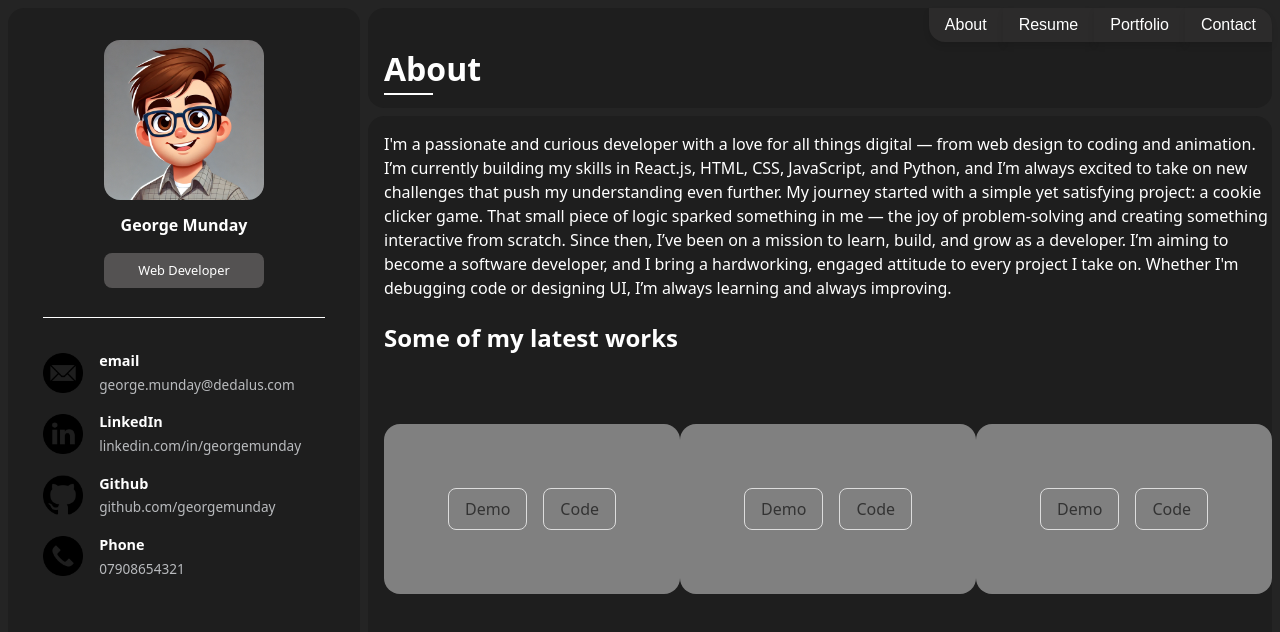
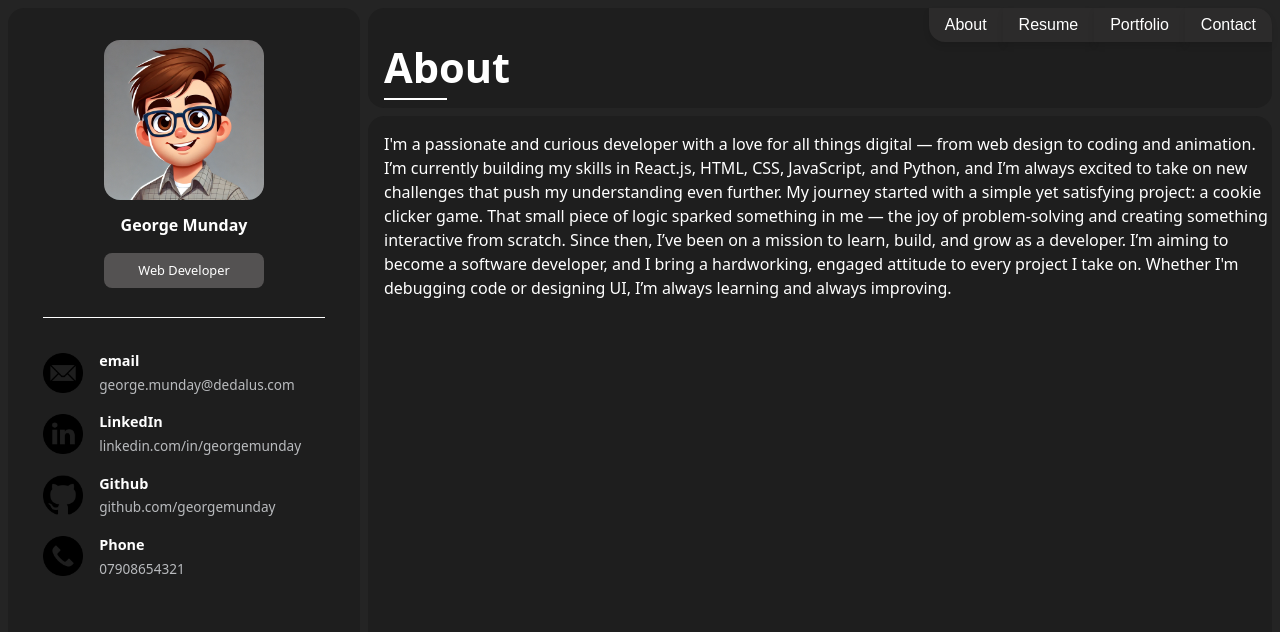
Before and after one commit to GeorgeMunday/software-development-portfolio, a React (Vite) app: page / in a window 1280 px wide. Shown: the top 632 px of the page. Built offline with nearby package versions, Linux system fonts and the light colour scheme.

Commit message:
animation

```diff
--- a/package.json
+++ b/package.json
@@ -10,6 +10,7 @@
     "preview": "vite preview"
   },
   "dependencies": {
+    "motion": "^12.9.2",
     "react": "^19.0.0",
     "react-dom": "^19.0.0",
     "swiper": "^11.2.6"
--- a/src/App.css
+++ b/src/App.css
@@ -3,6 +3,7 @@
   height: 100%;
   margin: 0 ;
   padding: 0;
+  max-height: 100vh;
 }
 
 .container {
@@ -47,7 +48,8 @@
   background-color: #1e1e1e;
   border-radius: 1rem;
   width: 100%;
-  height: 100%;
+  height: 87vh;
+  max-height: 100%;
   overflow-y: auto;
   margin: 0;
 }
--- a/src/page/componets/header.css
+++ b/src/page/componets/header.css
@@ -5,13 +5,14 @@ header {
     justify-content: space-between;
 }
 
+
 .header__title {
-    font-size: 1rem;
+    font-size: 1.3rem;
     font-weight: bold;
     color: #fff;
     margin-left: 1rem;
-    margin-top: 1rem;
-    margin-bottom: 0;
+    margin-top: 0rem;
+    margin-bottom: 1re,;
 }
 
 .header__title--text {
@@ -42,9 +43,9 @@ header {
     padding: 0.5rem 1rem;
     cursor: pointer;
     font-size: 1rem;
-    transition: background-color 0.3s ease;
     border-radius: 0% 0% 0% 1rem;
     box-shadow: 0px 4px 6px rgba(0, 0, 0, 0.1);
+    transition:  0.9s ease;
 }
 
 .header__nav--button2 {
@@ -54,7 +55,7 @@ header {
     padding: 0.5rem 1rem;
     cursor: pointer;
     font-size: 1rem;
-    transition: background-color 0.3s ease;
+    transition:  0.3s ease;
     box-shadow: 0px 4px 6px rgba(0, 0, 0, 0.1);
 }
 
@@ -65,7 +66,7 @@ header {
     padding: 0.5rem 1rem;
     cursor: pointer;
     font-size: 1rem;
-    transition: background-color 0.3s ease;
+    transition:  0.3s ease;
     box-shadow: 0px 4px 6px rgba(0, 0, 0, 0.1);
 }
 
@@ -76,11 +77,30 @@ header {
     padding: 0.5rem 1rem;
     cursor: pointer;
     font-size: 1rem;
-    transition: background-color 0.3s ease;
+    transition: 0.3s ease;
     border-radius: 0% 1rem 0% 0%;
     box-shadow: 0px 4px 6px rgba(0, 0, 0, 0.1);
 }
 
+.header__nav--button1:active {
+    height: 98%;
+    width: 98%;
+}
+
+.header__nav--button2:active {
+    height: 98%;
+    width: 98%;
+}
+
+.header__nav--button3:active {
+    height: 98%;
+    width: 98%;
+}
+
+.header__nav--button4:active {
+    height: 98%;
+    width: 98%;
+}
 .header__nav--button:hover {
     background-color: #555555;
 }
--- a/src/page/componets/header.jsx
+++ b/src/page/componets/header.jsx
@@ -1,13 +1,33 @@
 import React from 'react';
+import { motion, AnimatePresence } from 'framer-motion';
 import './header.css';
 
 export default function Header({ currentPage, setPage }) {
+  const titleVariants = {
+    initial: { opacity: 0, y: 10 },
+    animate: { opacity: 1, y: 0 },
+    exit: { opacity: 0, y: -10 },
+  };
+
   return (
     <header className="header">
       <div className="header__title">
-                <h1 className="header__title--text">{currentPage}</h1>
+        <AnimatePresence mode="wait">
+          <motion.h1
+            key={currentPage}
+            className="header__title--text"
+            variants={titleVariants}
+            initial="initial"
+            animate="animate"
+            exit="exit"
+            transition={{ duration: 0.4, ease: 'easeInOut' }}
+          >
+            {currentPage}
+          </motion.h1>
+        </AnimatePresence>
         <div className="underline"></div>
       </div>
+
       <nav className="header__nav">
         <ul className="header__nav--list">
           <li className="header__nav--item">
--- /dev/null
+++ b/src/page/componets/mains/about-components/buttons.jsx
@@ -0,0 +1,23 @@
+import React from "react";
+
+const WorkTitle = [
+  { name: "1", hrefDemo: "#", hrefCode: "#" },
+  { name: "2", hrefDemo: "#", hrefCode: "#" },
+  { name: "3", hrefDemo: "#", hrefCode: "#" },
+];
+
+const Buttons = () => {
+  return (
+    <>
+      {WorkTitle.map((project, index) => (
+        <div key={index} className="about-main__work-item">
+          <h3>{project.name}</h3>
+          <a href={project.hrefDemo} className="about-main__work-link">Demo</a>
+          <a href={project.hrefCode} className="about-main__work-link">Code</a>
+        </div>
+      ))}
+    </>
+  );
+};
+
+export default Buttons;
--- /dev/null
+++ b/src/page/componets/mains/about-components/intro.jsx
@@ -0,0 +1,22 @@
+import React from "react";
+import { motion } from "framer-motion";
+
+const Intro = () => {
+  return (
+    <motion.div
+      initial={{ opacity: 0, scale: 1 }}
+      animate={{ opacity: 1, scale: 1 }}
+      transition={{ duration: 1, ease: "easeInOut" }}
+    >
+      <div className="about-main__description__content">
+        <p>
+          I'm a passionate and curious developer with a love for all things digital — from web design to coding and animation. I’m currently building my skills in React.js, HTML, CSS, JavaScript, and Python, and I’m always excited to take on new challenges that push my understanding even further.
+          My journey started with a simple yet satisfying project: a cookie clicker game. That small piece of logic sparked something in me — the joy of problem-solving and creating something interactive from scratch. Since then, I’ve been on a mission to learn, build, and grow as a developer.
+          I’m aiming to become a software developer, and I bring a hardworking, engaged attitude to every project I take on. Whether I'm debugging code or designing UI, I’m always learning and always improving.
+        </p>
+      </div>
+    </motion.div>
+  );
+};
+
+export default Intro;
--- a/src/page/componets/mains/about-main.jsx
+++ b/src/page/componets/mains/about-main.jsx
@@ -1,4 +1,7 @@
 import React from "react";
+import Intro from "./about-components/intro";
+import Buttons from "./about-components/buttons";
+import {motion} from "motion/react"
 
 import "./about-main.css";
 
@@ -6,32 +9,14 @@ const AboutMain = () => {
   return (
     <div className="about-main">
       <div className="about-main__description">
-        <div className="about-main__description__title">
+        <div className="about-main__description__work">
+          <Intro />
         </div>
-        <div className="about-main__description__content">
-          <p>
-            I'm a passionate and curious developer with a love for all things digital — from web design to coding and animation. I’m currently building my skills in React.js, HTML, CSS, JavaScript, and Python, and I’m always excited to take on new challenges that push my understanding even further.
-            My journey started with a simple yet satisfying project: a cookie clicker game. That small piece of logic sparked something in me — the joy of problem-solving and creating something interactive from scratch. Since then, I’ve been on a mission to learn, build, and grow as a developer.
-            I’m aiming to become a software developer, and I bring a hardworking, engaged attitude to every project I take on. Whether I'm debugging code or designing UI, I’m always learning and always improving.
-          </p>
-        </div>
-        <h2 className="about-main__description__title">Some of my latest works</h2>
-        <div className="about-main__description__work">
-          <div className="about-main__work-item">
-            <a href="#" className="about-main__work-link">Demo</a>
-            <a href="#" className="about-main__work-link">Code</a>
-          </div>
-          <div className="about-main__work-item">
-            <a href="#" className="about-main__work-link">Demo</a>
-            <a href="#" className="about-main__work-link">Code</a>
-          </div>
-          <div className="about-main__work-item">
-            <a href="#" className="about-main__work-link">Demo</a>
-            <a href="#" className="about-main__work-link">Code</a>
-          </div>
+        <div className= "about-main_work-item">
         </div>
       </div>
     </div>
   );
-}
+};
+
 export default AboutMain;
--- a/src/page/componets/mains/portfolio-components/carousel.jsx
+++ b/src/page/componets/mains/portfolio-components/carousel.jsx
@@ -46,7 +46,7 @@ const Carousel = () => {
             grabCursor={true}
             centeredSlides={true}
             slidesPerView={'auto'}
-            loop={false} // <<< prevent endless loop
+            loop={false}
             coverflowEffect={{
                 rotate: 0,
                 stretch: 0,
--- a/src/page/componets/mains/portfolio-main.jsx
+++ b/src/page/componets/mains/portfolio-main.jsx
@@ -1,12 +1,15 @@
 import React from "react";
 
 import Carousel from "./portfolio-components/carousel.jsx";
+import Intro from "./about-components/intro.jsx";
 
 const Portfolio = () => {
     return (
-        <div className="portfolio-main">
-            <Carousel />
-        </div>
+        <>
+            <div className="portfolio-main">
+                <Intro/>
+            </div>
+        </>
     );
 };
 
--- a/src/page/componets/mains/resume-main.jsx
+++ b/src/page/componets/mains/resume-main.jsx
@@ -11,6 +11,8 @@ const ResumeMain = () => {
       <>
       <EducationMain />
       <WorkMain />
+      <WorkMain />
+      <WorkMain />
       </>
     );
 }
--- a/src/page/pages.jsx
+++ b/src/page/pages.jsx
@@ -1,4 +1,5 @@
 import { useState } from 'react';
+import { motion, AnimatePresence } from 'framer-motion';
 import Header from './componets/header';
 import Sidebar from './componets/sidebar';
 import AboutMain from './componets/mains/about-main';
@@ -24,13 +25,32 @@ export default function Page() {
     }
   };
 
+  const pageVariants = {
+    initial: { opacity: 0, y: 10 },
+    animate: { opacity: 1, y: 0 },
+    exit: { opacity: 0, y: -10 },
+    transition: {duration: 2}
+
+  };
+
   return (
     <div className="container">
       <Header currentPage={currentPage} setPage={setCurrentPage} />
       <Sidebar />
-            <div className="content">
+      <div>
         <main className="main">
+          <AnimatePresence mode="wait">
+            <motion.div
+              key={currentPage}
+              variants={pageVariants}
+              initial="initial"
+              animate="animate"
+              exit="exit"
+              transition={{ duration: 0.5, ease: 'easeInOut' }}
+            >
               {renderMainContent()}
+            </motion.div>
+          </AnimatePresence>
         </main>
       </div>
     </div>
```
Also changed, not shown: 1 other file (tests, documents, lock files or other folders). Lines whose indentation alone changed are shown as unchanged.
